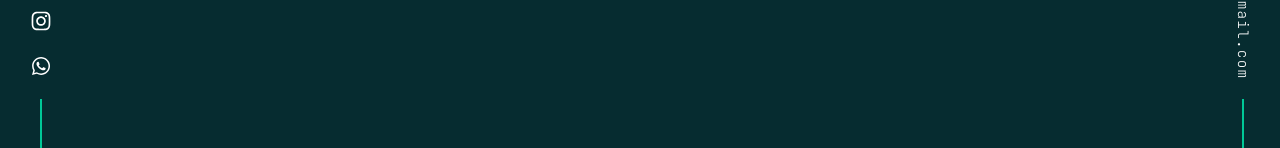
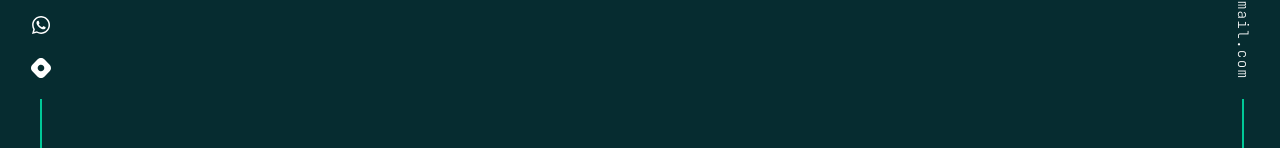
Before and after one commit to shubhamku044/my-portfolio, a Next.js app: page / in a window 1280 px wide. Shown: the part 611-759 px from the top of the page. Built offline with nearby package versions, Linux system fonts and the light colour scheme.

Commit message:
added hashnode link

```diff
--- a/components/layout/Header.jsx
+++ b/components/layout/Header.jsx
@@ -80,7 +80,9 @@ const Header = () => {
                 animate={{ translateY: 0, opacity: 1 }}
                 transition={{ duration: 0.3, delay: 0.4 }}
               >
-                Blogs
+                <Link href={'https://shubhamku044.hashnode.dev/'}>
+                  <a target={`_blank`}>Blogs</a>
+                </Link>
               </motion.li>
             </ol>
             <motion.div
--- a/components/layout/Social.jsx
+++ b/components/layout/Social.jsx
@@ -93,6 +93,22 @@ const Social = () => {
               </a>
             </Link>
           </motion.li>
+          <motion.li
+            initial={{ translateY: 20, opacity: 0 }}
+            animate={{ translateY: 0, opacity: 1 }}
+            transition={{ duration: 0.4, delay: 2.1 }}
+          >
+            <Link href="https://shubhamku044.hashnode.dev/">
+              <a target={'_blank'}>
+                <Image
+                  src="/icons/hashnode.svg"
+                  objectFit="contain"
+                  width={20}
+                  height={20}
+                />
+              </a>
+            </Link>
+          </motion.li>
         </ul>
       </div>
     </div>
```
Also changed, not shown: public/icons/hashnode.svg (added).
